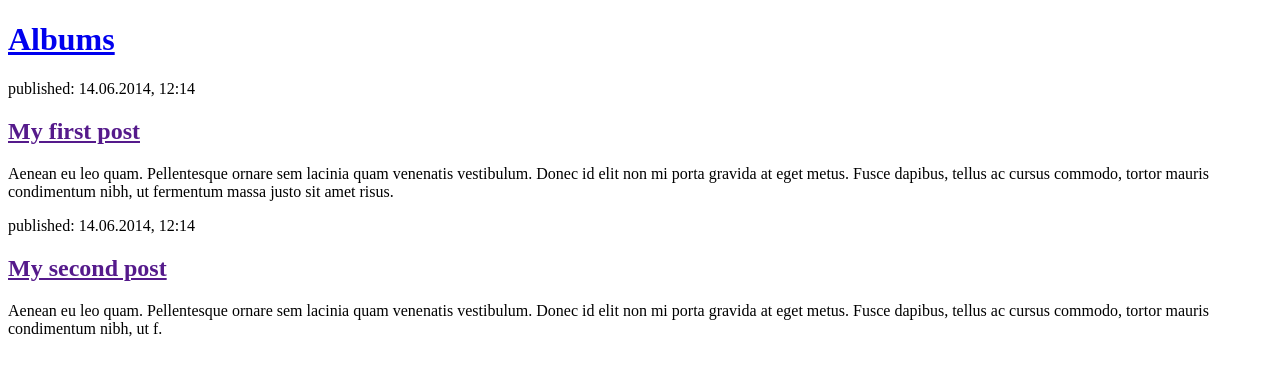
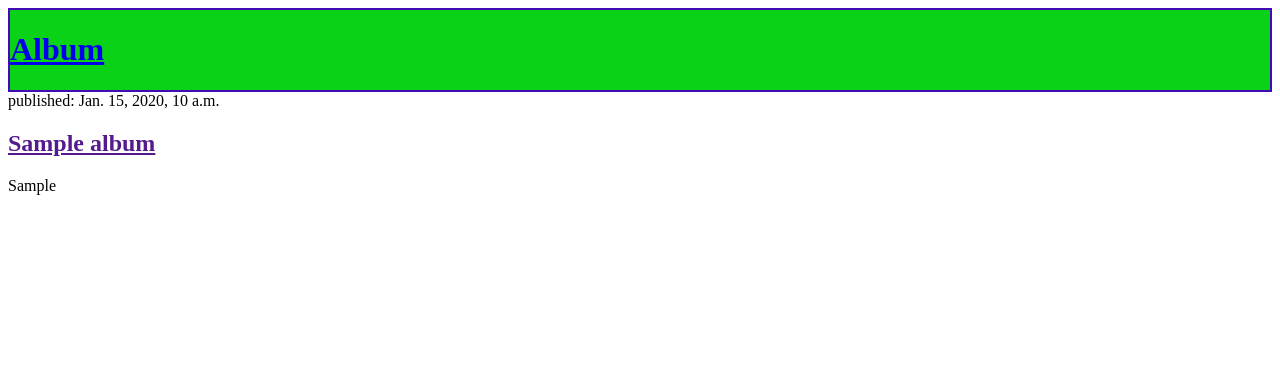
Before and after one commit to GitLukeW/music_collection, a Django app: template albums/templates/album/album_list.html in a window 1280 px wide. Shown: the top 376 px of the page. Run offline with Django 4.2, Linux system fonts and the light colour scheme; tables that the repository leaves empty hold one stand-in row (values such as "Sample post"); the template is opened without the code that fills it: values that come from a table or form of the project are taken from there, most other values are stand-ins (such as "Sample title", 1, 10 or a date in 2020).

Commit message:
added css

```diff
--- /dev/null
+++ b/albums/static/css/album.css
@@ -0,0 +1,4 @@
+header {
+    background-color: #0ad217;
+    border: 2px solid rgb(68, 10, 185);
+}
--- a/albums/templates/album/album_list.html
+++ b/albums/templates/album/album_list.html
@@ -1,32 +1,23 @@
+{% load static %}
 <!DOCTYPE html>
 <html>
   <head>
-    <title>Albums</title>
+    <title>Album</title>
+    <link rel="stylesheet" href="{% static 'css/album.css' %}" />
   </head>
   <body>
-    <header>
-      <h1><a href="/">Albums</a></h1>
+    <header class="page-header">
+      <div class="container">
+        <h1><a href="/">Album</a></h1>
+      </div>
     </header>
 
-    <article>
-      <time>published: 14.06.2014, 12:14</time>
-      <h2><a href="">My first post</a></h2>
-      <p>
-        Aenean eu leo quam. Pellentesque ornare sem lacinia quam venenatis
-        vestibulum. Donec id elit non mi porta gravida at eget metus. Fusce
-        dapibus, tellus ac cursus commodo, tortor mauris condimentum nibh, ut
-        fermentum massa justo sit amet risus.
-      </p>
+    {% for post in posts %}
+    <article class="album_card">
+      <time>published: {{ Album.created_at }}</time>
+      <h2><a href="">{{ Album.title }}</a></h2>
+      <p>{{ Album.artist }}</p>
     </article>
-
-    <article>
-      <time>published: 14.06.2014, 12:14</time>
-      <h2><a href="">My second post</a></h2>
-      <p>
-        Aenean eu leo quam. Pellentesque ornare sem lacinia quam venenatis
-        vestibulum. Donec id elit non mi porta gravida at eget metus. Fusce
-        dapibus, tellus ac cursus commodo, tortor mauris condimentum nibh, ut f.
-      </p>
-    </article>
+    {% endfor %}
   </body>
 </html>
--- a/albums/views.py
+++ b/albums/views.py
@@ -1,4 +1,5 @@
 from django.shortcuts import render
+from .models import Album
 
 # Create your views here.
 
```
